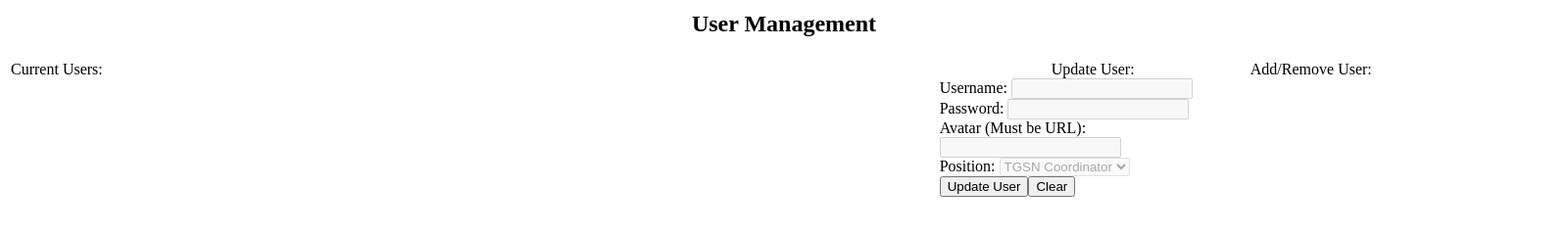
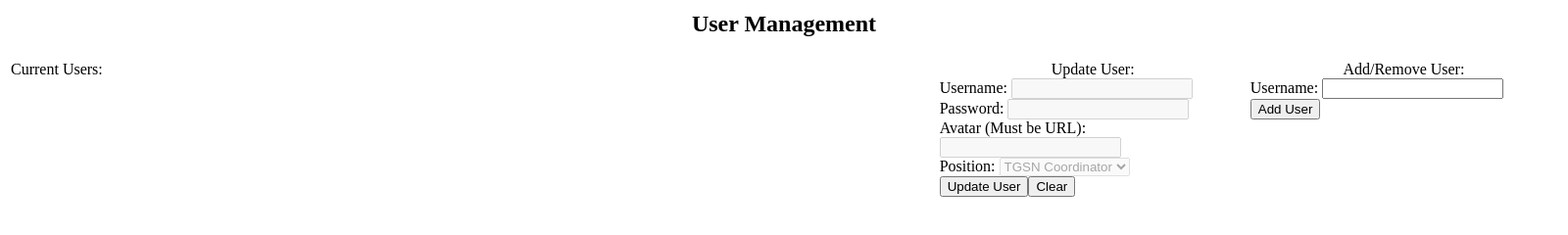
Before and after one commit to rampantepsilon/TGSN-App, an Electron app: page src/users/coord.html in a window 1600 px wide. Shown: the whole page at 98% size. Drawn offline with nearby package versions, Linux system fonts and the light colour scheme; no server answers; a web font is replaced by a local one.

Commit message:
0.0.5-alpha touch ups

```diff
--- a/package.json
+++ b/package.json
@@ -1,6 +1,6 @@
 {
   "name": "tgsn-staff-app",
-  "version": "0.0.4-alpha",
+  "version": "0.0.5-alpha",
   "description": "",
   "main": "main.js",
   "scripts": {
--- a/src/users/coord.html
+++ b/src/users/coord.html
@@ -54,7 +54,9 @@
             </select><br>
             <button onclick="updateUser()">Update User</button><button onclick="clrUpdate()">Clear</button>
           </td>
-          <td id='addremUser' valign='top' width='20%'>Add/Remove User:
+          <td id='addremUser' valign='top' width='20%'><div align='center'>Add/Remove User:</div>
+            Username: <input id='uNameA'><br>
+            <button onclick="addUser()">Add User</button>
           </td>
         </tr>
       </table>
```
